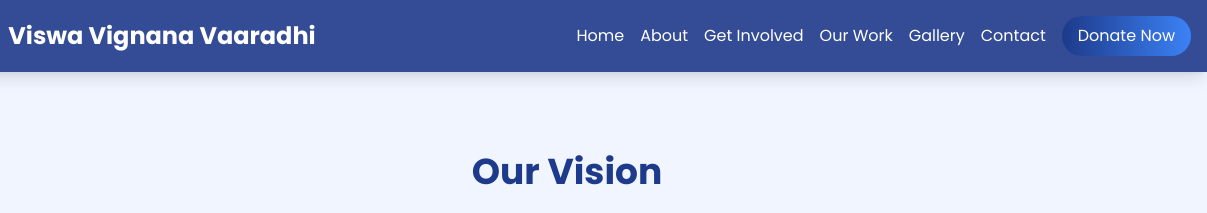
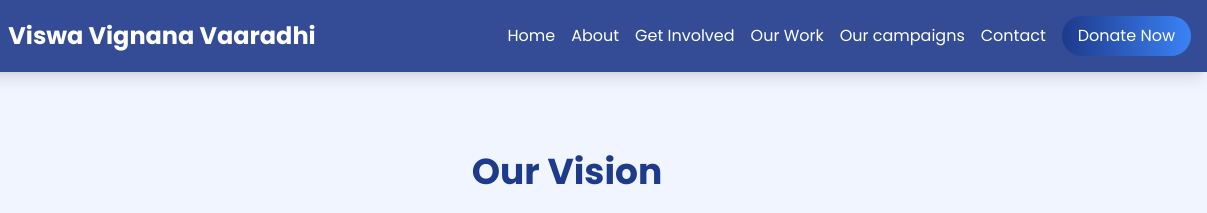
Before and after one commit to Ashish00618/viswavignana-vaaradhi, a website: page frontend/about.html in a window 1280 px wide. Shown: the top 213 px of the page, 73-1280 px from the left. Drawn offline with nearby package versions, Linux system fonts and the light colour scheme.

Commit message:
named gallery as Our campaigns

```diff
--- a/frontend/about.html
+++ b/frontend/about.html
@@ -107,7 +107,7 @@
                         <a href="health.html">Health</a>
                     </div>
                 </div>
-                <a href="gallery.html" class="nav-link hover:underline">Gallery</a>
+                <a href="gallery.html" class="nav-link hover:underline">Our campaigns</a>
                 <a href="contact.html" class="nav-link hover:underline">Contact</a>
                 <a href="donate.html" class="btn-primary text-white px-4 py-2 rounded-full transition">Donate Now</a>
             </nav>
```
Also changed, not shown: frontend/agriculture.html (+1 -1 lines), frontend/contact.html (+1 -1 lines), frontend/donate.html (+1 -1 lines), frontend/education.html (+1 -1 lines), frontend/gallery.html (+1 -1 lines), frontend/get-involved.html (+1 -1 lines), frontend/grievance-support.html (+1 -1 lines), frontend/health.html (+1 -1 lines), frontend/index.html (+1 -1 lines), frontend/our-work.html (+1 -1 lines), frontend/political-legal-literacy.html (+1 -1 lines), frontend/rural-development.html (+1 -1 lines), frontend/testimonials.html (+1 -1 lines), frontend/volunteer-registration.html (+1 -1 lines).
